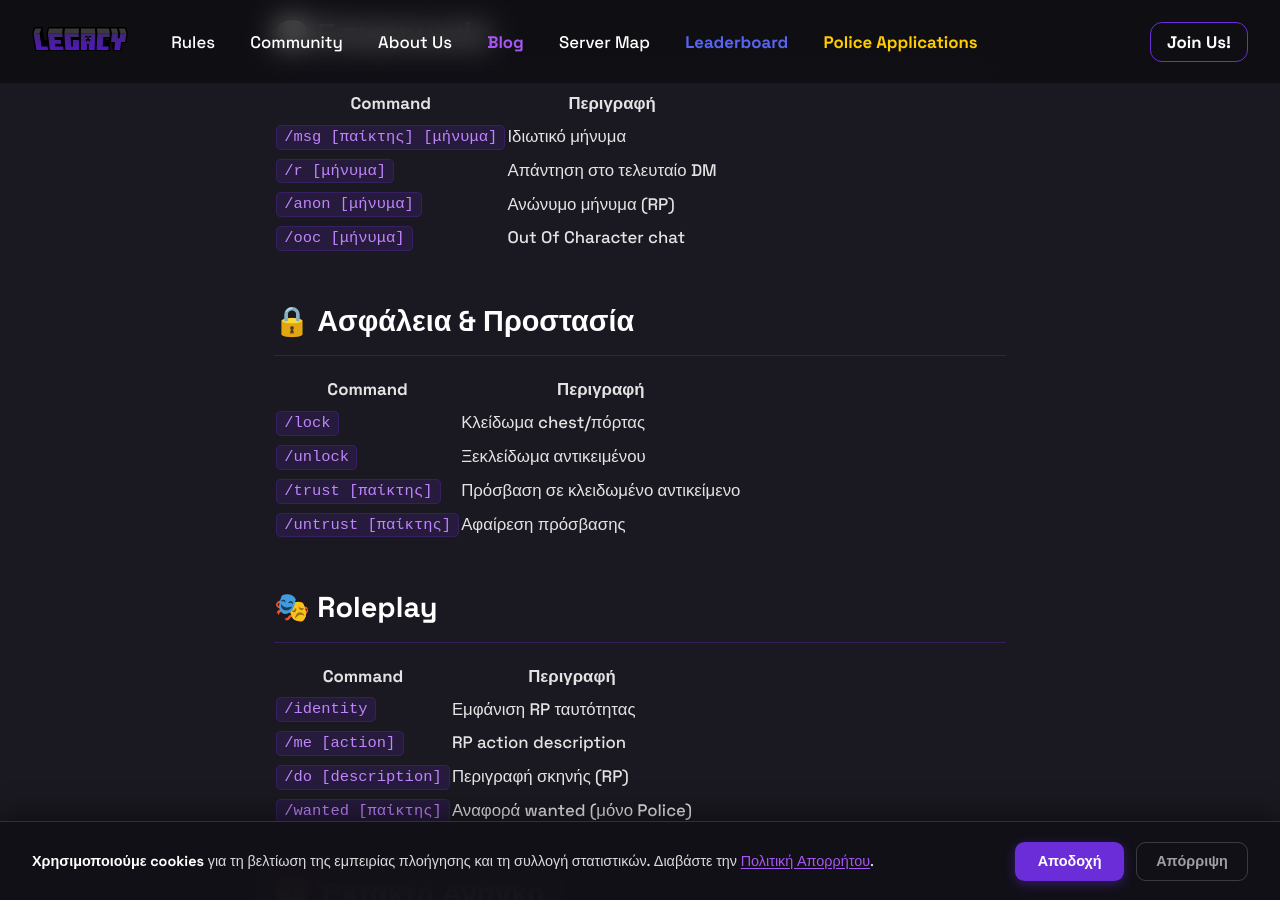
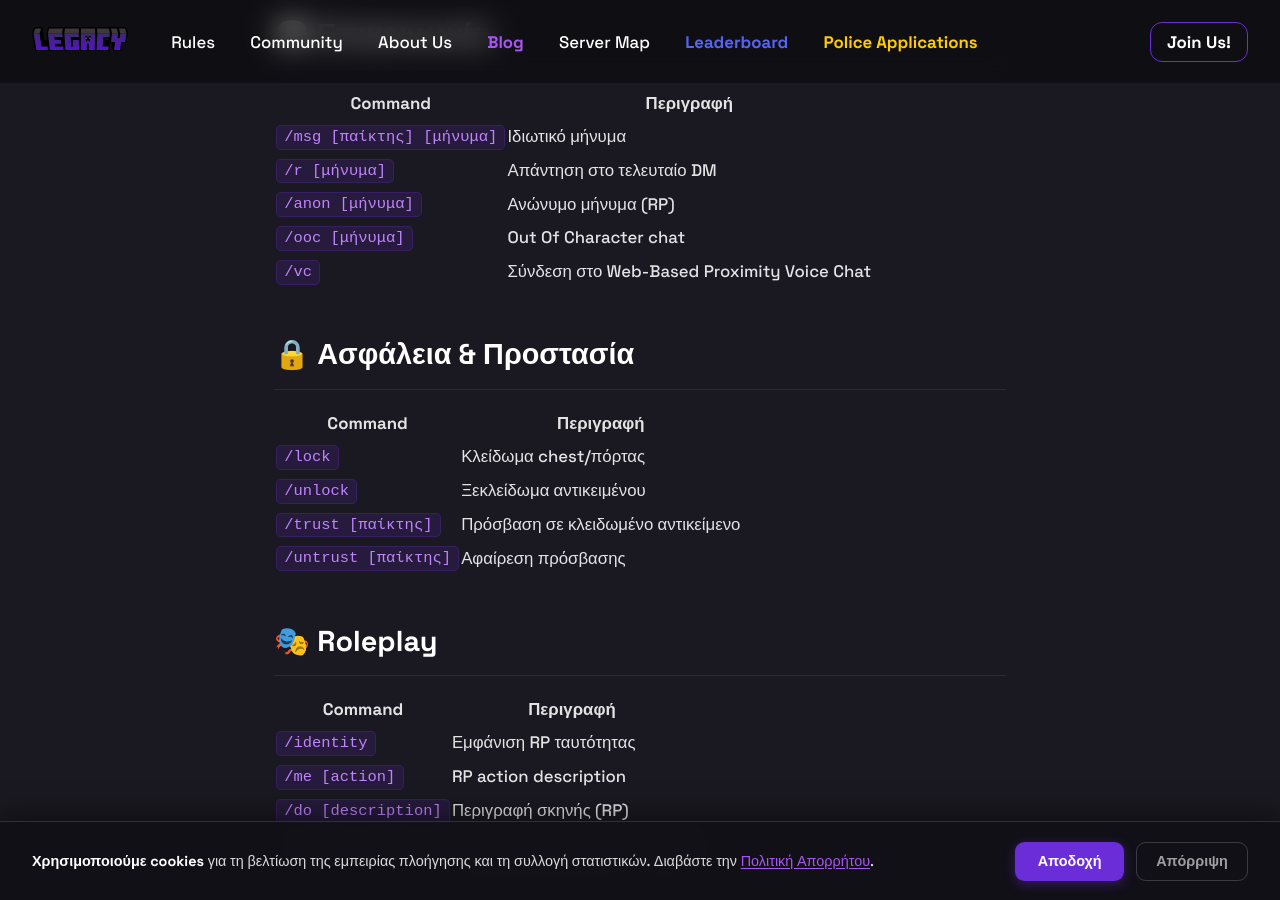
Before and after one commit to ThFos/pgg-legacy, a Jekyll site: the page built from blog/game-commands/index.md, in a window 1280 px wide and 900 px high, scrolled down 1512 px. Built offline with Jekyll 4.4.1, drawn with Linux system fonts in a browser that asks for light colours.

Commit message:
Update Άρθρα Blog “game-commands/index”

```diff
--- a/blog/game-commands/index.md
+++ b/blog/game-commands/index.md
@@ -43,12 +43,13 @@ description: Πλήρης λίστα με όλα τα commands του PGG Legacy
 
 ## 💬 <span id="cmd-chat"></span>Επικοινωνία
 
-| Command                   | Περιγραφή                 |
-| ------------------------- | ------------------------- |
-| `/msg [παίκτης] [μήνυμα]` | Ιδιωτικό μήνυμα           |
-| `/r [μήνυμα]`             | Απάντηση στο τελευταίο DM |
-| `/anon [μήνυμα]`          | Ανώνυμο μήνυμα (RP)       |
-| `/ooc [μήνυμα]`           | Out Of Character chat     |
+| Command                   | Περιγραφή                                    |
+| ------------------------- | -------------------------------------------- |
+| `/msg [παίκτης] [μήνυμα]` | Ιδιωτικό μήνυμα                              |
+| `/r [μήνυμα]`             | Απάντηση στο τελευταίο DM                    |
+| `/anon [μήνυμα]`          | Ανώνυμο μήνυμα (RP)                          |
+| `/ooc [μήνυμα]`           | Out Of Character chat                        |
+| `/vc`                     | Σύνδεση στο Web-Based Proximity Voice Chat   |
 
 ## 🔒 <span id="cmd-safety"></span>Ασφάλεια & Προστασία
 
@@ -91,14 +92,14 @@ description: Πλήρης λίστα με όλα τα commands του PGG Legacy
 | `/quest stop`                          | Ακύρωση του ενεργού quest (η πρόοδος χάνεται)             |
 
 ### ⚔️ Κατηγορίες Quests
-* ⛏️ **Miner:** Σπάσε Stone, Deepslate & Ores (Iron, Gold, Diamond).
-* 🏹 **Hunter:** Σκότωσε ζώα (Cows, Pigs, Sheep, Chickens).
-* 💀 **Mobkiller:** Σκότωσε εχθρικά mobs (Zombies, Skeletons, Creepers, Endermen κ.ά.).
+- ⛏️ **Miner:** Σπάσε Stone, Deepslate & Ores (Iron, Gold, Diamond).
+- 🏹 **Hunter:** Σκότωσε ζώα (Cows, Pigs, Sheep, Chickens).
+- 💀 **Mobkiller:** Σκότωσε εχθρικά mobs (Zombies, Skeletons, Creepers, Endermen κ.ά.).
 
 ### 💎 Επιβραβεύσεις & Progression
-* Κάθε κατηγορία διαθέτει **5 Levels** αυξανόμενης δυσκολίας.
-* Για κάθε Level που ολοκληρώνεις κερδίζεις **Level × 5 Diamonds**!
-* Φτάσε στο Level 5 για να ανακηρυχθείς **OP Master** της κατηγορίας.
+- Κάθε κατηγορία διαθέτει **5 Levels** αυξανόμενης δυσκολίας.
+- Για κάθε Level που ολοκληρώνεις κερδίζεις **Level × 5 Diamonds**!
+- Φτάσε στο Level 5 για να ανακηρυχθείς **OP Master** της κατηγορίας.
 
 > 📌 **Tip:** Μπορείτε να χρησιμοποιείτε και τις ειδικές πινακίδες `[Quest]` στον κόσμο κάνοντας δεξί κλικ!
 
```
